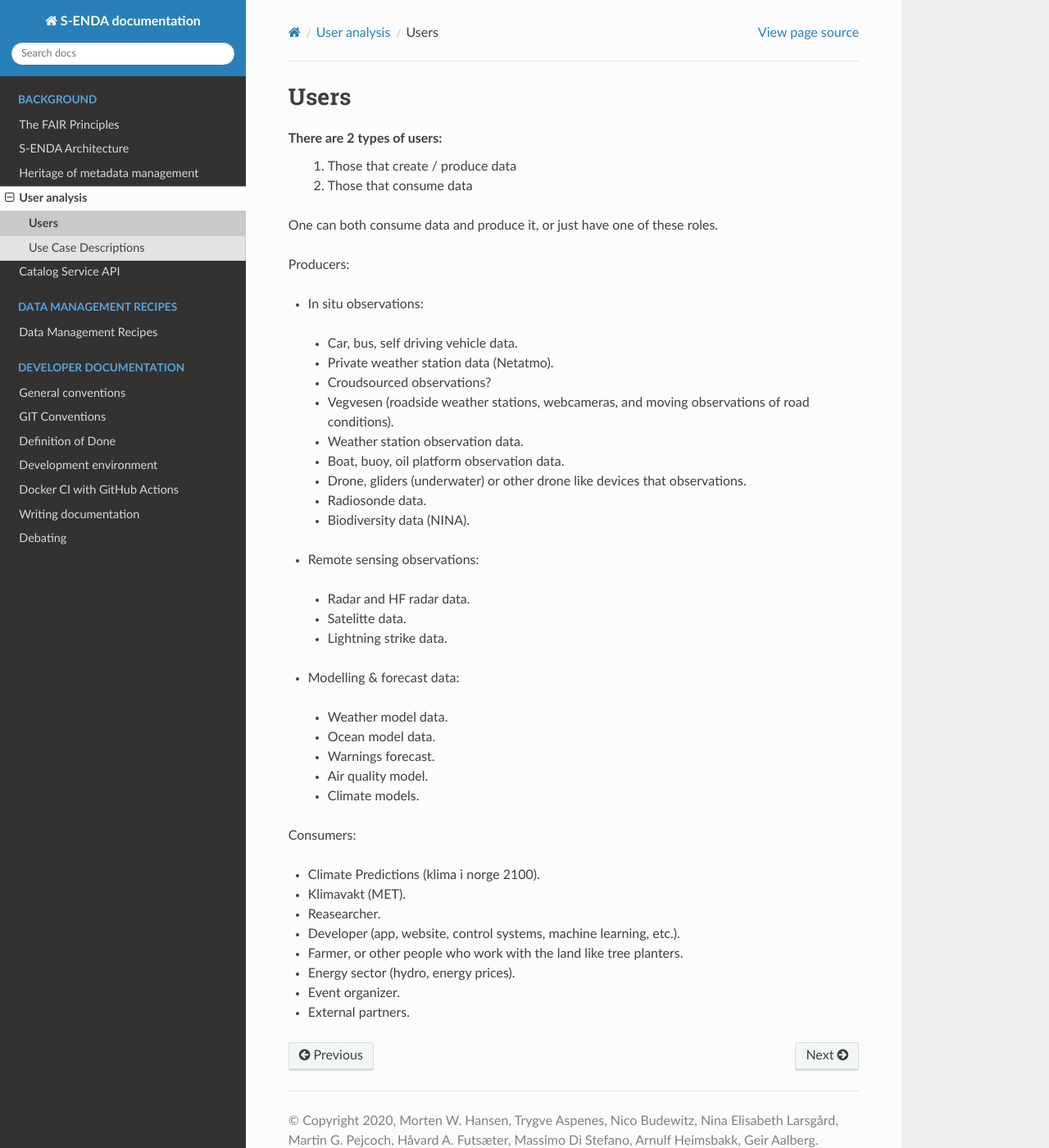
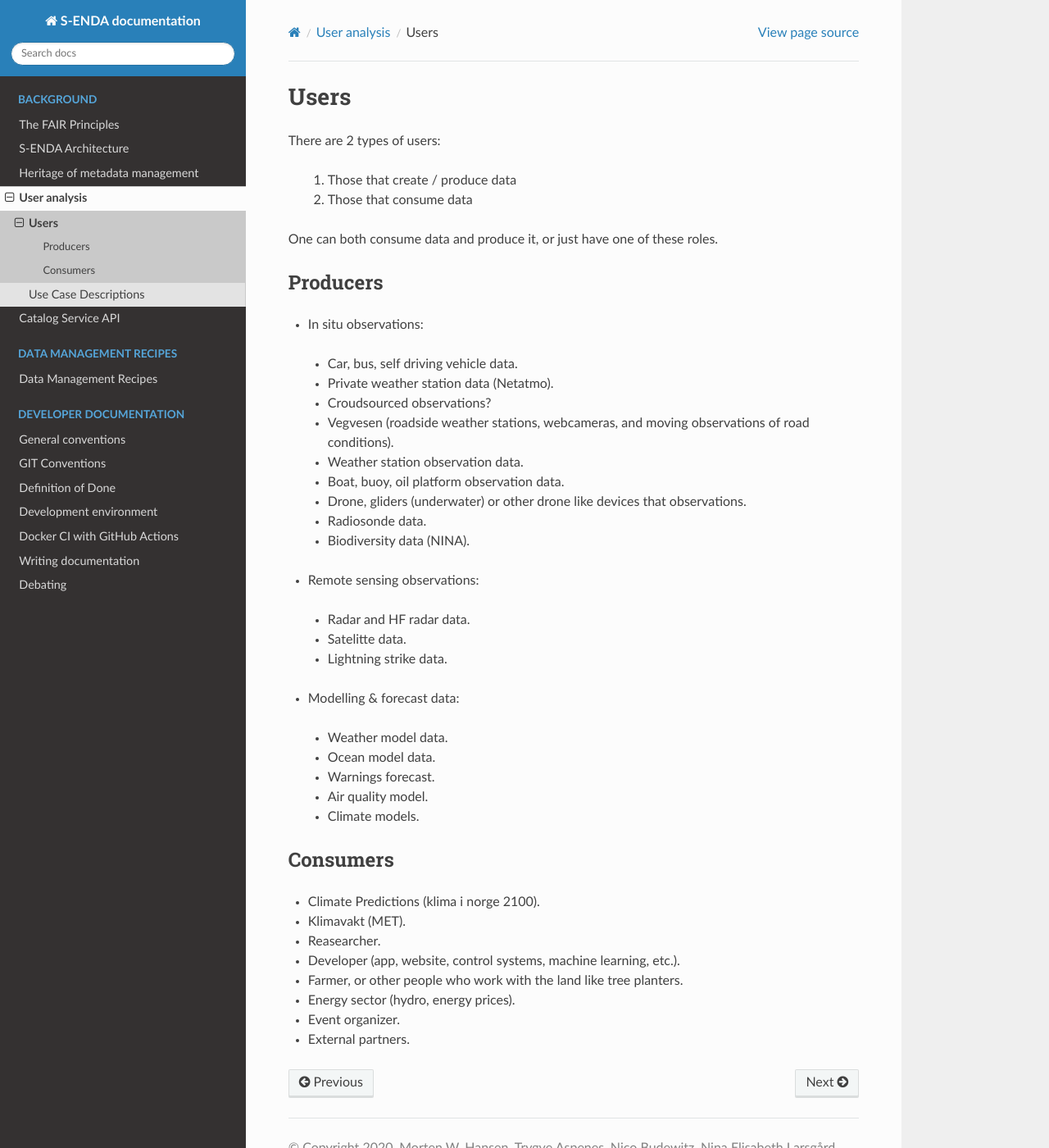
Before and after one commit to metno/S-ENDA-documentation, a Sphinx documentation site: the page built from source/users.rst, in a window 1280 px wide and 1400 px high. Shown: the whole window at 82% size. Built offline with Sphinx 7.4.7 and the Read the Docs theme 2.0.0, drawn with Linux system fonts in a browser that asks for light colours.

Commit message:
#207 and #208: updated headings

```diff
--- a/source/use_cases.rst
+++ b/source/use_cases.rst
@@ -1,8 +1,8 @@
 .. _use-cases-section:
 
-=====================
+---------------------
 Use Case Descriptions
-=====================
+---------------------
 
 This section contains descriptions of use cases based on typical data needs and related workflows
 that should be supported by S-ENDA. You can use the use case template as a guide for describing a
--- a/source/user_analysis.rst
+++ b/source/user_analysis.rst
@@ -1,4 +1,3 @@
-
 ===================
 User analysis
 ===================
--- a/source/users.rst
+++ b/source/users.rst
@@ -1,13 +1,16 @@
-=====================
+-----
 Users
-=====================
+-----
 
 There are 2 types of users:
+
  1. Those that create / produce data
  2. Those that consume data
+
 One can both consume data and produce it, or just have one of these roles.
 
-Producers:
+Producers
+=========
 
 * In situ observations:
 
@@ -50,7 +53,8 @@
  * Climate models.
 
 
-Consumers:
+Consumers
+=========
 
 * Climate Predictions (klima i norge 2100).
 
```
Also changed, not shown: source/use_case_template.rst (+14 -14 lines).
